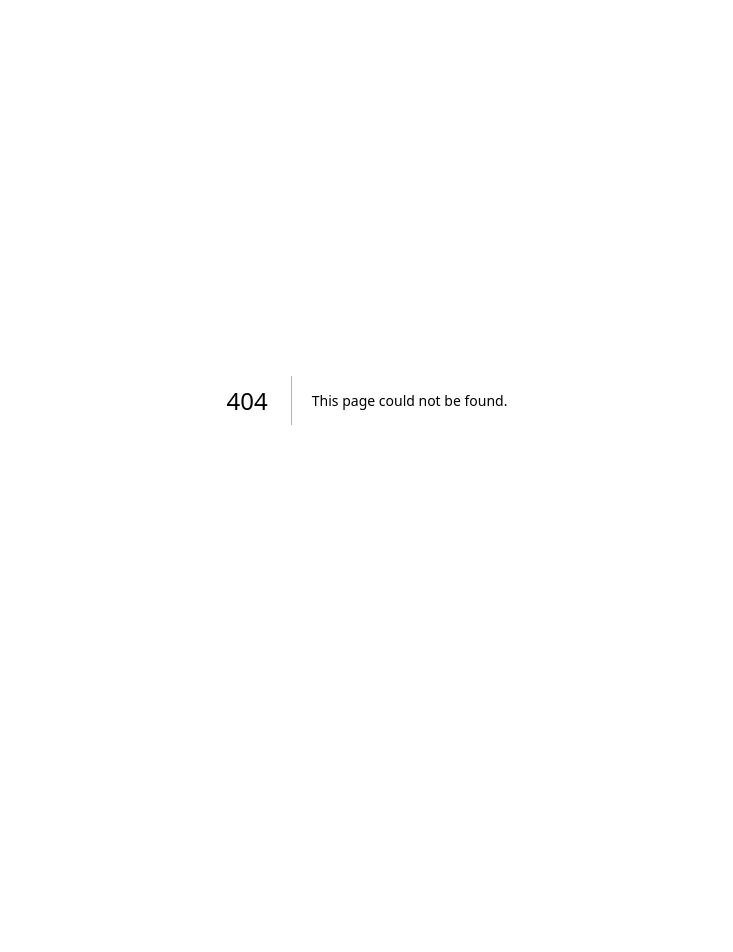
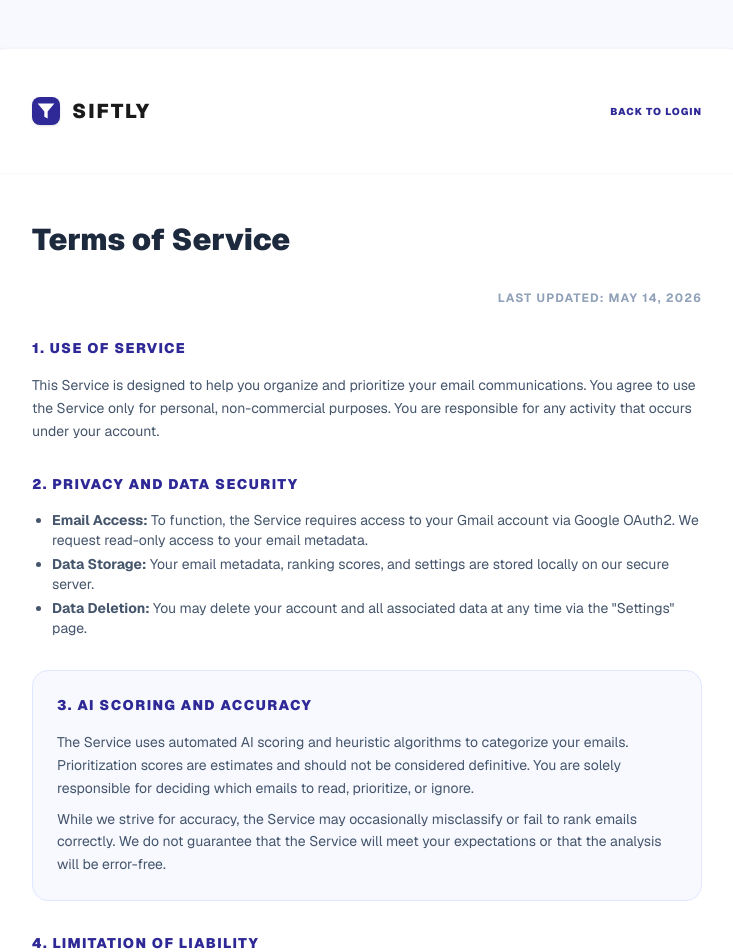
Before and after one commit to gwen041/Email-Prioritization, a Next.js app in the folder frontend/: page /terms in a window 1280 px wide. Before the commit this address had no page. Shown: the top 952 px of the page, without its empty margins (273-1006 px from the left). Before the commit the page ends 800 px from the top, so only its background shows below. Built offline with nearby package versions, Linux system fonts and the light colour scheme.

Commit message:
Add: terms of service

```diff
--- a/frontend/src/app/login/page.tsx
+++ b/frontend/src/app/login/page.tsx
@@ -89,7 +89,7 @@ export default function LoginPage() {
               Welcome to Siftly
             </h2>
 
-            <p className="text-slate-400 text-center mb-8 text-sm leading-relaxed max-w-[260px]">
+            <p className="text-slate-400 text-center mb-8 text-sm leading-relaxed w-full">
               Connect your Gmail to start prioritizing your emails with AI.
             </p>
 
@@ -108,11 +108,17 @@ export default function LoginPage() {
               Sign in with Google
             </button>
 
-            <p className="mt-8 text-[11px] text-center text-slate-400 leading-relaxed max-w-[300px]">
-              By signing in, you authorize Siftly to read your Gmail inbox.<br/>
-              Your data is <span className="text-slate-600 font-black">never stored externally</span>.<br/>
-              <Link href="/privacy" className="text-indigo-600 font-bold hover:underline mt-2 inline-block">Privacy Policy</Link>
-            </p>
+            <div className="mt-8 pt-6 border-t border-slate-100 text-center w-full">
+              <p className="text-[11px] text-slate-400 leading-relaxed">
+                By signing in, you authorize Siftly to read your Gmail inbox.<br/>
+                Your data is <span className="text-slate-600 font-black">never stored externally</span>.
+              </p>
+              <div className="mt-4">
+                <Link href="/privacy" className="text-[11px] text-indigo-600 font-bold hover:underline">Privacy Policy</Link>
+                <span className="mx-2 text-slate-300">•</span>
+                <Link href="/terms" className="text-[11px] text-indigo-600 font-bold hover:underline">Terms of Service</Link>
+              </div>
+            </div>
           </div>
         </main>
       </div>
--- a/frontend/src/app/page.tsx
+++ b/frontend/src/app/page.tsx
@@ -89,7 +89,7 @@ export default function LoginPage() {
               Welcome to Siftly
             </h2>
 
-            <p className="text-slate-400 text-center mb-8 text-sm leading-relaxed max-w-[260px]">
+            <p className="text-slate-400 text-center mb-8 text-sm leading-relaxed w-full">
               Connect your Gmail to start prioritizing your emails with AI.
             </p>
 
@@ -108,11 +108,17 @@ export default function LoginPage() {
               Sign in with Google
             </button>
 
-            <p className="mt-8 text-[11px] text-center text-slate-400 leading-relaxed max-w-[300px]">
-              By signing in, you authorize Siftly to read your Gmail inbox.<br/>
-              Your data is <span className="text-slate-600 font-black">never stored externally</span>.<br/>
-              <Link href="/privacy" className="text-indigo-600 font-bold hover:underline mt-2 inline-block">Privacy Policy</Link>
-            </p>
+            <div className="mt-8 pt-6 border-t border-slate-100 text-center w-full">
+              <p className="text-[11px] text-slate-400 leading-relaxed">
+                By signing in, you authorize Siftly to read your Gmail inbox.<br/>
+                Your data is <span className="text-slate-600 font-black">never stored externally</span>.
+              </p>
+              <div className="mt-4">
+                <Link href="/privacy" className="text-[11px] text-indigo-600 font-bold hover:underline">Privacy Policy</Link>
+                <span className="mx-2 text-slate-300">•</span>
+                <Link href="/terms" className="text-[11px] text-indigo-600 font-bold hover:underline">Terms of Service</Link>
+              </div>
+            </div>
           </div>
         </main>
       </div>
--- a/frontend/src/app/privacy/page.tsx
+++ b/frontend/src/app/privacy/page.tsx
@@ -70,7 +70,7 @@ export default function PrivacyPolicy() {
 
                 <div className="p-8 md:p-12 bg-slate-50 border-t border-slate-100 text-center">
                     <p className="text-[10px] font-black uppercase tracking-[0.2em] text-slate-400">
-                        &copy; 2026 Siftly AI. All Rights Reserved.
+                        &copy; 2026 Siftly. All Rights Reserved.
                     </p>
                 </div>
             </div>
--- /dev/null
+++ b/frontend/src/app/terms/page.tsx
@@ -0,0 +1,61 @@
+import Link from 'next/link';
+import Logo from '@/components/Logo';
+
+export default function TermsOfService() {
+    return (
+        <div className="min-h-screen bg-[#F8F9FF] font-sans text-slate-900 py-12 px-4 md:px-8">
+            <div className="max-w-3xl mx-auto bg-white rounded-3xl shadow-sm border border-slate-100 overflow-hidden">
+                <div className="p-8 md:p-12 border-b border-slate-50 flex justify-between items-center">
+                    <Logo size="sm" showText={true} />
+                    <Link href="/login" className="text-[10px] font-black uppercase tracking-widest text-[#2E2996] hover:underline">
+                        Back to Login
+                    </Link>
+                </div>
+
+                <div className="p-8 md:p-12 prose prose-slate max-w-none">
+                    <h1 className="text-3xl font-black text-slate-800 mb-8">Terms of Service</h1>
+                    <p className="text-xs text-slate-400 font-bold uppercase tracking-widest mb-8 text-right">Last Updated: May 14, 2026</p>
+
+                    <section className="mb-8">
+                        <h2 className="text-sm font-black uppercase tracking-widest text-[#2E2996] mb-4">1. Use of Service</h2>
+                        <p className="text-sm leading-relaxed text-slate-600">
+                            This Service is designed to help you organize and prioritize your email communications. You agree to use the Service only for personal, non-commercial purposes. You are responsible for any activity that occurs under your account.
+                        </p>
+                    </section>
+
+                    <section className="mb-8">
+                        <h2 className="text-sm font-black uppercase tracking-widest text-[#2E2996] mb-4">2. Privacy and Data Security</h2>
+                        <ul className="list-disc pl-5 mt-2 text-sm text-slate-600 space-y-1">
+                            <li><strong>Email Access:</strong> To function, the Service requires access to your Gmail account via Google OAuth2. We request read-only access to your email metadata.</li>
+                            <li><strong>Data Storage:</strong> Your email metadata, ranking scores, and settings are stored locally on our secure server.</li>
+                            <li><strong>Data Deletion:</strong> You may delete your account and all associated data at any time via the "Settings" page.</li>
+                        </ul>
+                    </section>
+
+                    <section className="mb-8 bg-indigo-50/50 p-6 rounded-2xl border border-indigo-100">
+                        <h2 className="text-sm font-black uppercase tracking-widest text-[#2E2996] mb-4">3. AI Scoring and Accuracy</h2>
+                        <p className="text-sm leading-relaxed text-slate-600">
+                            The Service uses automated AI scoring and heuristic algorithms to categorize your emails. Prioritization scores are estimates and should not be considered definitive. You are solely responsible for deciding which emails to read, prioritize, or ignore.
+                        </p>
+                        <p className="text-sm leading-relaxed text-slate-600 mt-2">
+                            While we strive for accuracy, the Service may occasionally misclassify or fail to rank emails correctly. We do not guarantee that the Service will meet your expectations or that the analysis will be error-free.
+                        </p>
+                    </section>
+
+                    <section className="mb-8">
+                        <h2 className="text-sm font-black uppercase tracking-widest text-[#2E2996] mb-4">4. Limitation of Liability</h2>
+                        <p className="text-sm leading-relaxed text-slate-600">
+                            The Service is provided "as is" and "as available." In no event shall the developers be liable for any damages arising out of your use of the Service, including but not limited to missed deadlines, lost information, or communication errors.
+                        </p>
+                    </section>
+                </div>
+
+                <div className="p-8 md:p-12 bg-slate-50 border-t border-slate-100 text-center">
+                    <p className="text-[10px] font-black uppercase tracking-[0.2em] text-slate-400">
+                        &copy; 2026 Siftly. All Rights Reserved.
+                    </p>
+                </div>
+            </div>
+        </div>
+    );
+}
```
Also changed, not shown: 1 other file (tests, documents, lock files or other folders).
